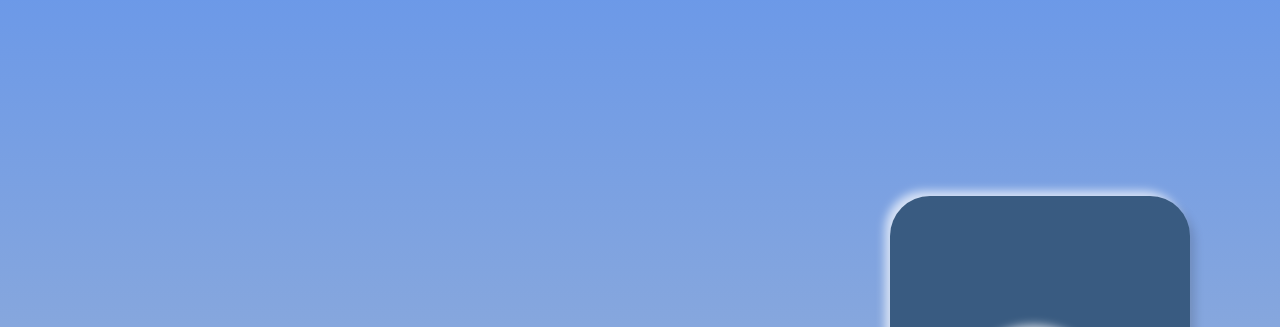
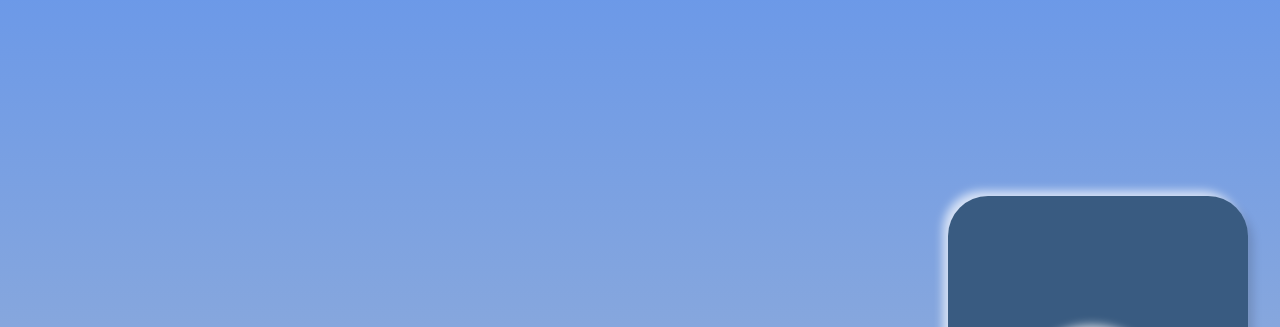
Before and after one commit to mattysrp/Bended-Edge-Media-HTML, a website built with Parcel: page index.html in a window 1280 px wide. Shown: the part 103-430 px from the top of the page. Built offline with nearby package versions, Linux system fonts and the light colour scheme; files whose address does not match are found by name.

Commit message:
Commit from TeleportHQ

```diff
--- a/index.css
+++ b/index.css
@@ -240,7 +240,7 @@
   display: contents;
 }
 .home-header1 {
-  width: 90%;
+  width: 95%;
   height: 100%;
   display: flex;
   align-self: center;
@@ -249,7 +249,8 @@
   padding-top: 40px;
   justify-self: center;
   margin-bottom: 188px;
-  justify-content: center;
+  flex-direction: s;
+  justify-content: space-between;
 }
 .home-header2 {
   width: fit-content;
```
